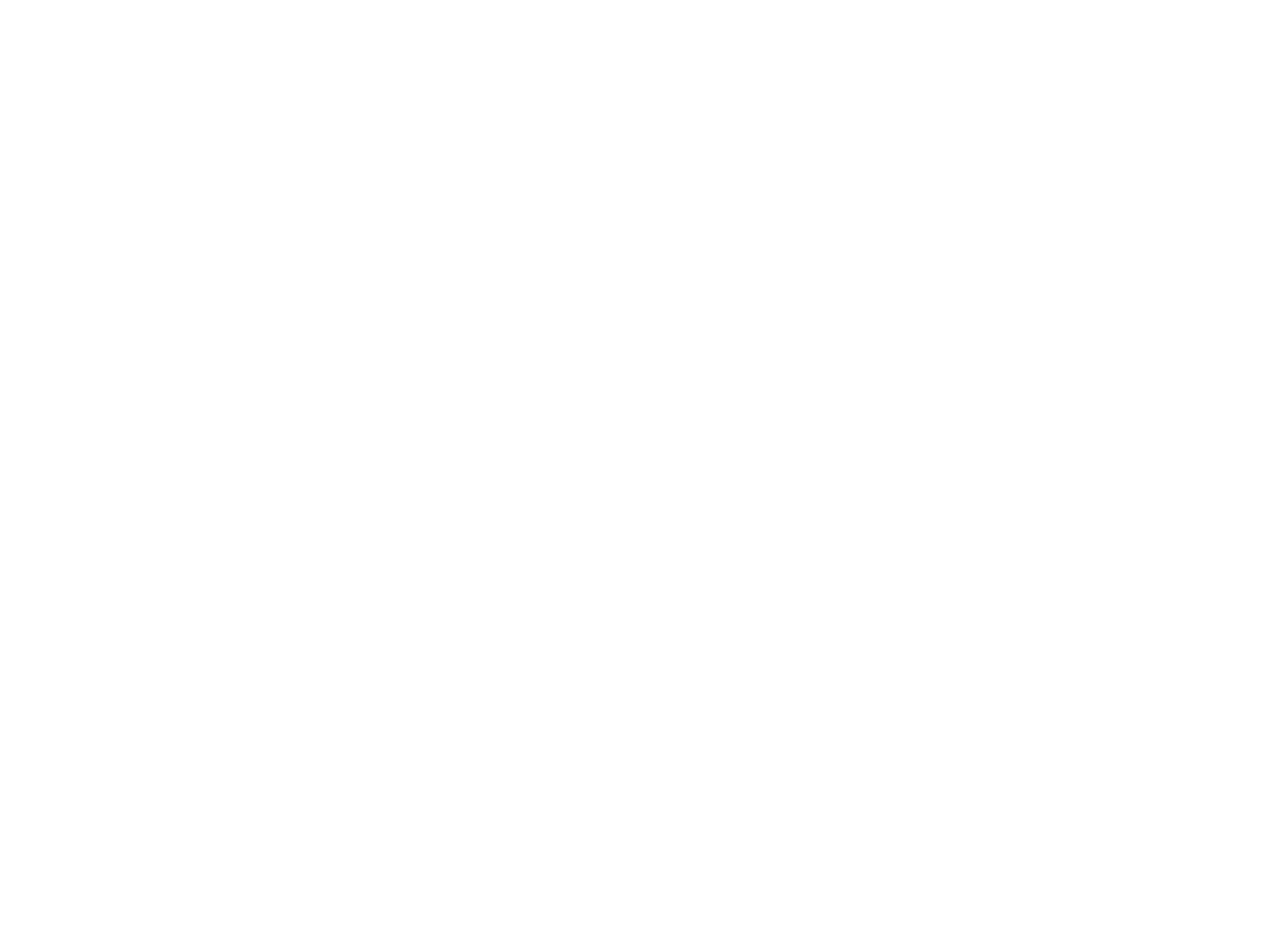
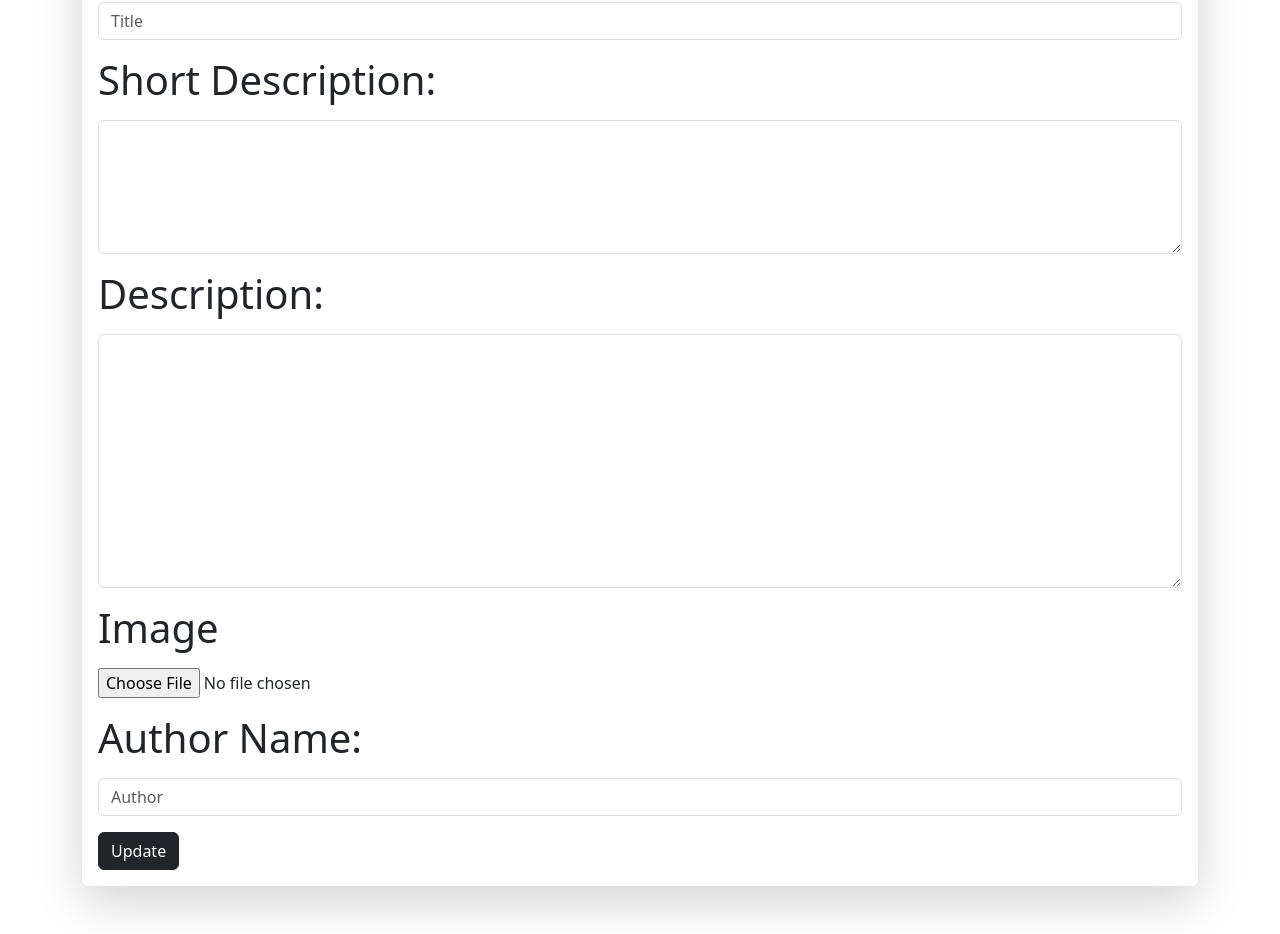
Before and after one commit to NischalShrestha07/React-Laravel-Blog-App-Frontend-, a React (Vite) app: page /blog/edit/1 in a window 1280 px wide. Shown: the part 260-1194 px from the top of the page. Before the commit the page ends 800 px from the top, so only its background shows below. Built offline with nearby package versions, Linux system fonts and the light colour scheme; no server answers; the HTML template or start-up script is replaced by a standard one.

Commit message:
Blog App Backend

```diff
--- a/src/components/BlogCard.jsx
+++ b/src/components/BlogCard.jsx
@@ -20,7 +20,7 @@
                     <div className="d-flex justify-content-between">
                         <Link to={`/blog/${blog.id}`} className='btn btn-dark'>Details</Link>
 
-                        <Link to="{`/blog/${blog.id}`}" className='text-dark'>
+                        <Link to={`/blog/edit/${blog.id}`} className='text-dark'>
                             <svg xmlns="http://www.w3.org/2000/svg" width="16" height="16" fill="currentColor" className="bi bi-pencil" viewBox="0 0 16 16">
                                 <path d="M12.146.146a.5.5 0 0 1 .708 0l3 3a.5.5 0 0 1 0 .708l-10 10a.5.5 0 0 1-.168.11l-5 2a.5.5 0 0 1-.65-.65l2-5a.5.5 0 0 1 .11-.168zM11.207 2.5 13.5 4.793 14.793 3.5 12.5 1.207zm1.586 3L10.5 3.207 4 9.707V10h.5a.5.5 0 0 1 .5.5v.5h.5a.5.5 0 0 1 .5.5v.5h.293zm-9.761 5.175-.106.106-1.528 3.821 3.821-1.528.106-.106A.5.5 0 0 1 5 12.5V12h-.5a.5.5 0 0 1-.5-.5V11h-.5a.5.5 0 0 1-.468-.325" />
                             </svg></Link>
--- a/src/components/EditBlog.jsx
+++ b/src/components/EditBlog.jsx
@@ -1,13 +1,132 @@
 
-import React, { useState } from 'react'
+import React, { useEffect, useState } from 'react'
 import { useForm } from 'react-hook-form'
-import { Link, useNavigate } from 'react-router-dom';
+import { Link, useNavigate, useParams } from 'react-router-dom';
 import { toast } from 'react-toastify';
 
 const EditBlog = () => {
+    // when setBlog initialize then the value will be passed/stored to variable blog
+    const [blog, setBlog] = useState([])
+    const params = useParams()//imported params
+
+    const {
+        register,
+        handleSubmit,
+        watch,
+        reset,//add this used to fetchBlog()
+        formState: { errors },
+    } = useForm()
+
+    const [html, setHtml] = useState('')
+    const [imageId, setImageId] = useState('')
+    const navigate = useNavigate();
+
+    const handleFileChange = async (e) => {
+        const file = e.target.files[0]
+        const formData = new FormData();
+        formData.append("image", file)
+
+
+        const res = await fetch("http://localhost:8000/api/save-temp-image/", {
+            method: 'POST',
+            body: formData
+        });
+        const result = await res.json();
+        if (result.status == false) {
+            alert(result.errors.image)
+            e.target.value = null;
+        }
+        setImageId(result.image.id);
+    }
+    // to fetch/return the info of singleBlog when clicked to pencil/edit
+    const fetchBlog = async () => {
+        //to run this fetchBog we need useEfect()  tala xa:
+        const res = await fetch("http://localhost:8000/api/blogs/" + params.id)
+        const result = await res.json();
+        setBlog(result.data)// setBlog set the value of blog to variable blog.
+        reset(result.data)//this fills the space when we are clicking in editing
+    }
+
+    // whenever fetchBlogs initialize/runs the value of blog will be stored in blog variable
+    useEffect(() => {
+        fetchBlog();
+    }, [])
+    const formSubmit = async (data) => {
+
+        // const newData={...data,imageId}
+        data.image_Id = imageId;//shows the image in the DB
+
+        const res = await fetch("http://localhost:8000/api/blogs", {
+            method: "POST",
+            headers: {
+                'Content-type': 'appliacation/json'
+            },
+            body: JSON.stringify(data)
+        });
+        toast("Blog added successfully.")// shows the icon printing this when blog created.
+        navigate('/')
+        // console.log(data);
+    }
     return (
-        <div>
-            Edit Blog
+        <div className='container mb-5'>
+            <div className="d-flex justify-content-between pt-5 mb-4 " >
+                <h4>Update Blog</h4>
+                <Link to="/ " className='btn btn-dark'>Back</Link>
+            </div>
+            <div className="card border-0 shadow-lg">
+
+                <form onSubmit={handleSubmit(formSubmit)}>
+                    <div className="card-body">
+                        <div className="mb-3">
+                            <label className='form-label'><h1>Title:</h1></label>
+                            <input
+                                {...register('title', { required: true })}
+                                type="text"
+                                className={`form-control ${errors.title && 'is-invalid'}`}
+                                placeholder="Title" />
+                            {errors.title && <p className='invalid-feedback'>Title field is required</p>}
+                        </div>
+
+                        <div className="mb-3">
+                            <label className='form-label'><h1>Short Description:</h1></label>
+                            <textarea
+                                {...register('shortDesc')}
+                                className='form-control' cols="30" rows="5"></textarea>
+                        </div>
+
+                        <div className="mb-3">
+                            <label className='form-label'><h1>Description:</h1></label>
+                            <textarea
+                                {...register('description')}
+                                className='form-control' cols="30" rows="10"></textarea>
+
+                        </div>
+                        <div className="mb-3">
+                            <label className='form-label'><h1>Image</h1></label><br />
+                            <input type="file" onChange={handleFileChange} />
+                            <div className=''>
+                                {
+                                    (blog.image) && <img className='w-100' src={`http://lcalhost:8000/uploads/blogs/${blog.image}`} />
+
+                                }
+                            </div>
+                        </div>
+
+                        <div className="mb-3">
+                            <label className='form-label'><h1>Author Name:</h1></label>
+                            <input
+                                {...register('author', { required: true })}
+
+                                type="text"
+                                className={`form-control ${errors.author && 'is-invalid'}`}
+                                placeholder='Author' />
+                            {errors.author && <p className='invalid-feedback'>Author field is required</p>}
+
+                        </div>
+                        <button className='btn btn-dark'>Update</button>
+                    </div>
+                </form>
+            </div>
 
         </div>
     )
```
